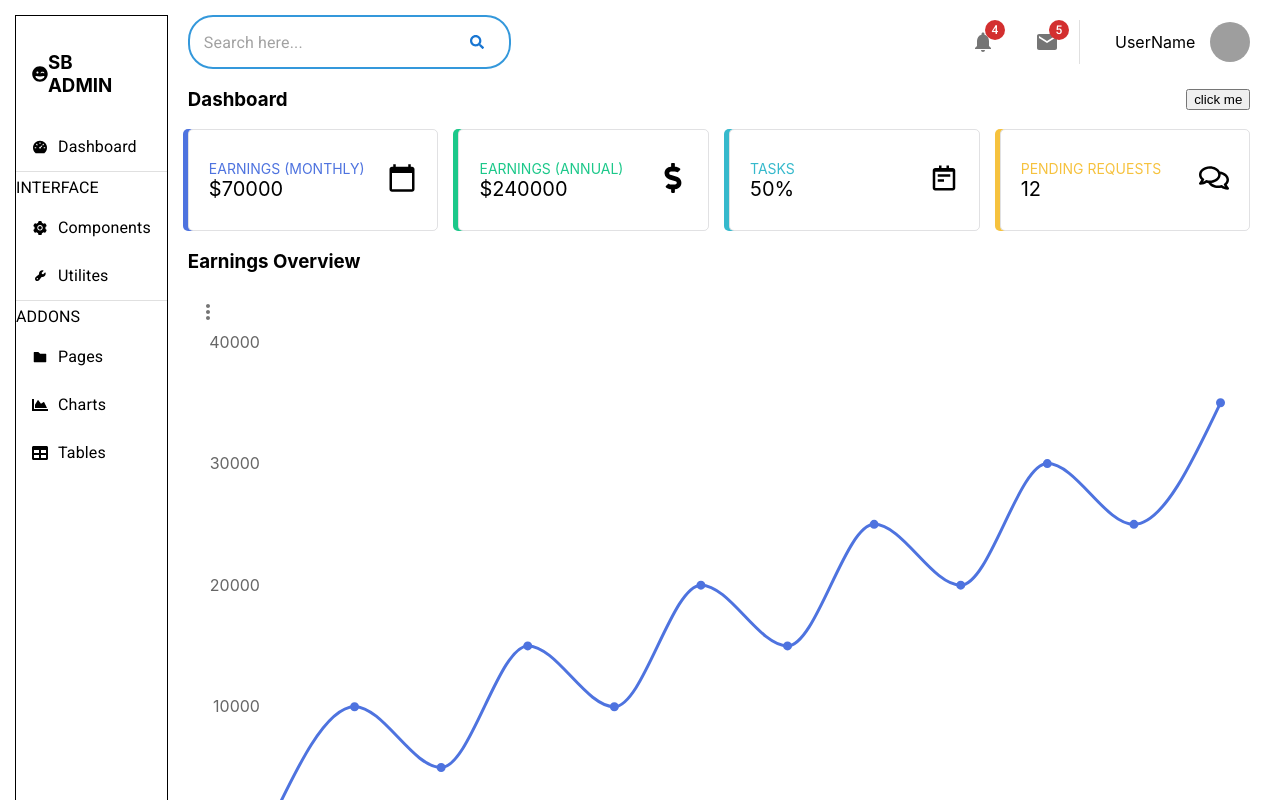
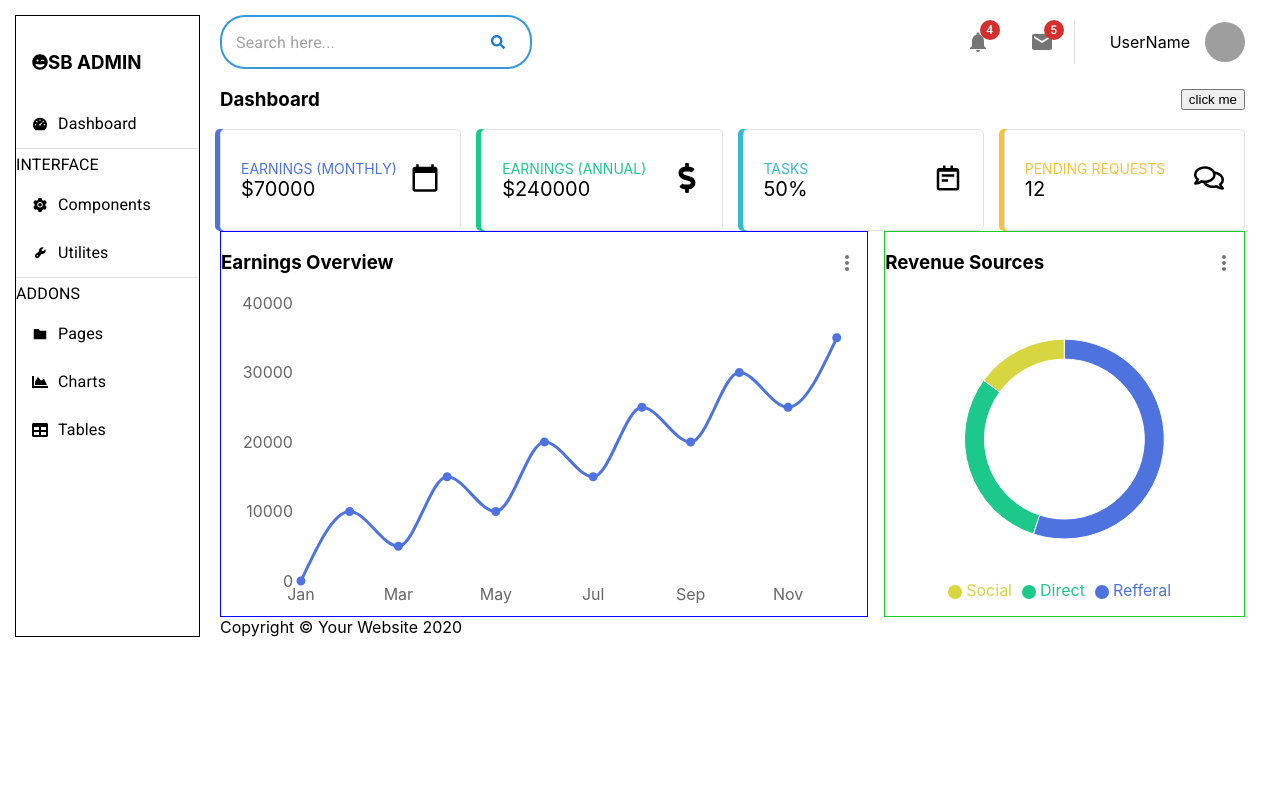
Before and after one commit to Arun3sh/admin-dashboard, a React (Create React App) app: page / in a window 1280 px wide. Shown: the top 800 px of the page. Built offline with nearby package versions, Linux system fonts and the light colour scheme; grey boxes are pictures that could not be loaded.

Commit message:
style updated

```diff
--- a/src/App.css
+++ b/src/App.css
@@ -23,7 +23,7 @@ li {
 /* Side Menu Bar Style */
 .sidemenu {
 	border: 1px solid;
-	width: 15%;
+	width: 18%;
 }
 .menu-items {
 	list-style: none;
@@ -43,7 +43,7 @@ li {
 /* Content Wrapper Styles */
 .content-wrapper {
 	padding: 0px 20px;
-	width: 85%;
+	width: 82%;
 }
 /* Header file styles */
 .content-header,
@@ -69,13 +69,8 @@ li {
 	outline: none;
 }
 .search-button {
-	/* background-color: var(--secondary) !important;
-	border-radius: 0px 25px 25px 0px !important; */
 	height: 50px;
 }
-/* .search-icon {
-	margin: 10px;
-} */
 .icon-holder {
 	margin-left: auto;
 }
@@ -148,7 +143,25 @@ li {
 	height: 30px;
 	width: 30px;
 }
-
+/* Pictorial Data Styles */
+.pictorial-data {
+	display: flex;
+	align-items: stretch;
+	justify-content: space-between;
+	height: max-content;
+}
+.data-title {
+	display: flex;
+	justify-content: space-between;
+}
+.graph {
+	width: 63%;
+	border: 1px solid blue;
+}
+.pie-chart {
+	width: 35%;
+	border: 1px solid rgb(19, 207, 35);
+}
 /* Fonts */
 
 /* Media Queries */
```
